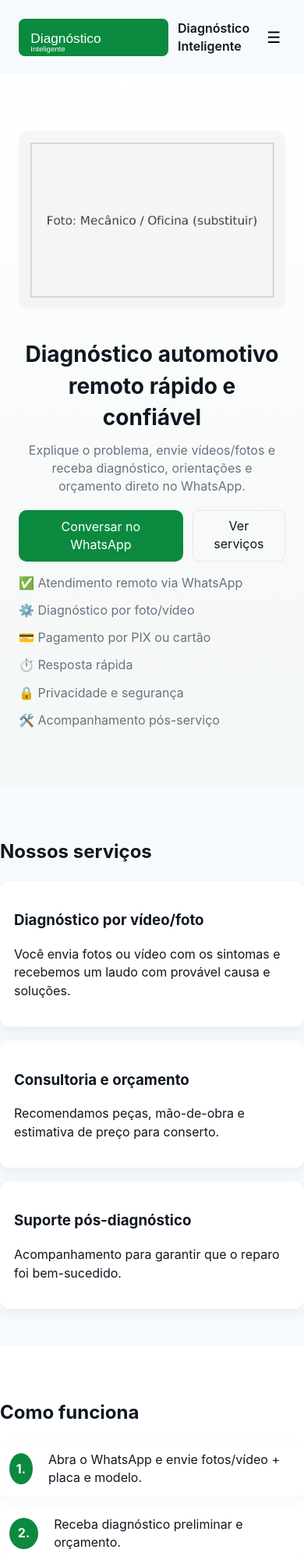
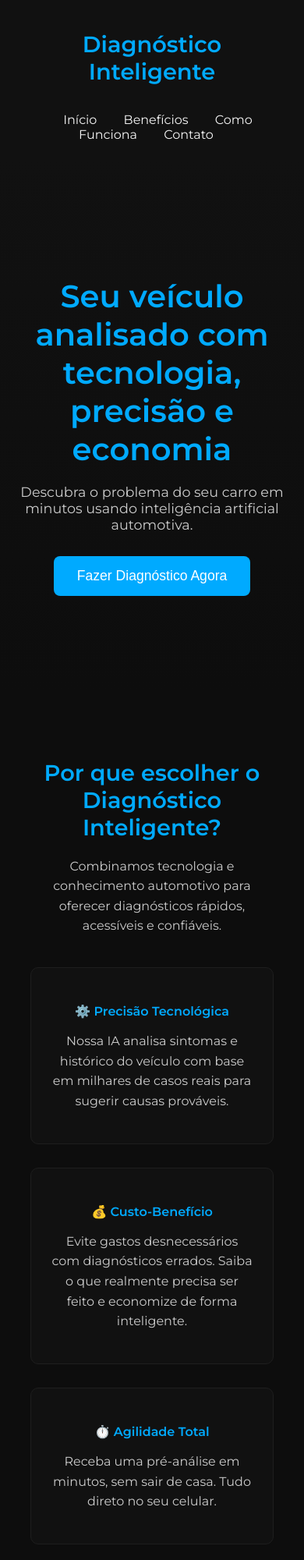
Before and after one commit to Mecanicoonline0/diagnosticointeligente., a plain HTML site: page index.html in a window 390 px wide. Shown: the top 2000 px of the page at 78% size. Drawn offline with Linux system fonts and the light colour scheme; files that its build step writes are made by us from their sources.

Commit message:
Add files via upload

```diff
--- a/index.html
+++ b/index.html
@@ -1,162 +1,157 @@
-<!doctype html>
+<!DOCTYPE html>
 <html lang="pt-BR">
 <head>
-  <meta charset="utf-8" />
-  <meta name="viewport" content="width=device-width,initial-scale=1" />
-  <title>Diagnóstico Inteligente — Mecânico Online</title>
-  <meta name="description" content="Consultoria e diagnóstico automotivo online. Envie sintomas, receba diagnóstico, orçamento e orientações por WhatsApp. Atendimento rápido e seguro." />
-  <link rel="stylesheet" href="css/style.css">
-  <script type="application/ld+json">
-  {
-    "@context":"https://schema.org",
-    "@type":"Service",
-    "name":"Diagnóstico Inteligente",
-    "description":"Serviço de diagnóstico automotivo remoto via WhatsApp.",
-    "provider": {"@type":"LocalBusiness","name":"Diagnóstico Inteligente"}
-  }
-  </script>
+  <meta charset="UTF-8">
+  <meta name="viewport" content="width=device-width, initial-scale=1.0">
+  <title>Diagnóstico Inteligente</title>
+  <link href="https://fonts.googleapis.com/css2?family=Montserrat:wght@400;600&display=swap" rel="stylesheet">
+  <style>
+    body {
+      background-color: #0d0d0d;
+      color: #f5f5f5;
+      font-family: 'Montserrat', sans-serif;
+      margin: 0;
+      padding: 0;
+    }
+    header {
+      display: flex;
+      justify-content: space-between;
+      align-items: center;
+      padding: 20px 50px;
+      background: #111;
+      flex-wrap: wrap;
+    }
+    header h1 {
+      color: #00aaff;
+      font-weight: 700;
+      font-size: 1.8em;
+    }
+    nav a {
+      margin: 0 15px;
+      color: #f5f5f5;
+      text-decoration: none;
+      transition: 0.3s;
+    }
+    nav a:hover { color: #00aaff; }
+    .hero {
+      text-align: center;
+      padding: 120px 20px;
+      background: linear-gradient(180deg, #111 0%, #0d0d0d 100%);
+    }
+    .hero h2 {
+      font-size: 2.5em;
+      margin-bottom: 20px;
+      color: #00aaff;
+    }
+    .hero p {
+      font-size: 1.1em;
+      color: #ccc;
+      margin-bottom: 30px;
+    }
+    .btn {
+      background: #00aaff;
+      color: #fff;
+      padding: 15px 30px;
+      border: none;
+      border-radius: 8px;
+      font-size: 1.1em;
+      cursor: pointer;
+      transition: 0.3s;
+    }
+    .btn:hover { background: #0088cc; }
+    section {
+      padding: 60px 10%;
+      text-align: center;
+      max-width: 1000px;
+      margin: auto;
+    }
+    section h3 {
+      color: #00aaff;
+      font-size: 1.8em;
+      margin-bottom: 20px;
+    }
+    section p {
+      color: #ccc;
+      line-height: 1.6em;
+    }
+    .benefits {
+      display: grid;
+      grid-template-columns: repeat(auto-fit, minmax(250px, 1fr));
+      gap: 30px;
+      margin-top: 40px;
+    }
+    .benefit {
+      background: #111;
+      padding: 25px;
+      border-radius: 10px;
+      border: 1px solid #1e1e1e;
+    }
+    .benefit h4 { color: #00aaff; margin-bottom: 10px; }
+    footer {
+      background: #111;
+      text-align: center;
+      padding: 40px 20px;
+      color: #aaa;
+      font-size: 0.95em;
+    }
+    footer a { color: #00aaff; text-decoration: none; }
+    @media (max-width: 768px) {
+      header { flex-direction: column; text-align: center; }
+      nav { margin-top: 15px; }
+    }
+  </style>
 </head>
 <body>
-<header class="site-header">
-  <div class="container header-row">
-    <a class="brand" href="#">
-      <img src="assets/logo.svg" alt="Diagnóstico Inteligente — logo" height="48">
-      <span>Diagnóstico Inteligente</span>
-    </a>
-    <nav class="nav" id="nav">
-      <a href="#servicos">Serviços</a>
-      <a href="#como-funciona">Como funciona</a>
-      <a href="#precos">Preços</a>
-      <a href="#contato" class="btn-outline">Contato</a>
+  <header>
+    <h1>Diagnóstico Inteligente</h1>
+    <nav>
+      <a href="#inicio">Início</a>
+      <a href="#beneficios">Benefícios</a>
+      <a href="#funciona">Como Funciona</a>
+      <a href="#contato">Contato</a>
     </nav>
-    <button id="menuBtn" class="menu-btn" aria-label="Abrir menu">☰</button>
+  </header>
+  <div class="hero" id="inicio">
+    <h2>Seu veículo analisado com tecnologia, precisão e economia</h2>
+    <p>Descubra o problema do seu carro em minutos usando inteligência artificial automotiva.</p>
+    <button class="btn">Fazer Diagnóstico Agora</button>
   </div>
-</header>
-
-<main>
-  <section class="hero">
-    <div class="container hero-grid">
-      <div class="hero-text">
-        <h1>Diagnóstico automotivo remoto rápido e confiável</h1>
-        <p>Explique o problema, envie vídeos/fotos e receba diagnóstico, orientações e orçamento direto no WhatsApp.</p>
-        <div class="hero-cta">
-          <!-- WhatsApp link with official number prefilled -->
-          <a class="btn-primary" id="whatsCta" href="https://wa.me/5571993533377?text=Ol%C3%A1%2C%20gostaria%20de%20um%20diagn%C3%B3stico%20para%20meu%20ve%C3%ADculo." target="_blank" rel="noopener noreferrer">
-            Conversar no WhatsApp
-          </a>
-          <a class="btn-outline" href="#servicos">Ver serviços</a>
-        </div>
-
-        <ul class="trust-list">
-          <li>✅ Atendimento remoto via WhatsApp</li>
-          <li>⚙️ Diagnóstico por foto/vídeo</li>
-          <li>💳 Pagamento por PIX ou cartão</li>
-          <li>⏱️ Resposta rápida</li>
-          <li>🔒 Privacidade e segurança</li>
-          <li>🛠️ Acompanhamento pós-serviço</li>
-        </ul>
+  <section id="beneficios">
+    <h3>Por que escolher o Diagnóstico Inteligente?</h3>
+    <p>Combinamos tecnologia e conhecimento automotivo para oferecer diagnósticos rápidos, acessíveis e confiáveis.</p>
+    <div class="benefits">
+      <div class="benefit">
+        <h4>⚙️ Precisão Tecnológica</h4>
+        <p>Nossa IA analisa sintomas e histórico do veículo com base em milhares de casos reais para sugerir causas prováveis.</p>
       </div>
-
-      <div class="hero-media">
-        <img src="assets/hero.jpg" alt="Diagnóstico automotivo online" />
+      <div class="benefit">
+        <h4>💰 Custo-Benefício</h4>
+        <p>Evite gastos desnecessários com diagnósticos errados. Saiba o que realmente precisa ser feito e economize de forma inteligente.</p>
+      </div>
+      <div class="benefit">
+        <h4>⏱️ Agilidade Total</h4>
+        <p>Receba uma pré-análise em minutos, sem sair de casa. Tudo direto no seu celular.</p>
+      </div>
+      <div class="benefit">
+        <h4>🌍 Flexibilidade</h4>
+        <p>Nosso sistema está disponível 24 horas por dia, 7 dias por semana — pronto para te atender quando e onde você precisar.</p>
       </div>
     </div>
   </section>
-
-  <section id="servicos" class="section container">
-    <h2>Nossos serviços</h2>
-    <div class="cards">
-      <article class="card">
-        <h3>Diagnóstico por vídeo/foto</h3>
-        <p>Você envia fotos ou vídeo com os sintomas e recebemos um laudo com provável causa e soluções.</p>
-      </article>
-      <article class="card">
-        <h3>Consultoria e orçamento</h3>
-        <p>Recomendamos peças, mão-de-obra e estimativa de preço para conserto.</p>
-      </article>
-      <article class="card">
-        <h3>Suporte pós-diagnóstico</h3>
-        <p>Acompanhamento para garantir que o reparo foi bem-sucedido.</p>
-      </article>
-    </div>
+  <section id="funciona">
+    <h3>Como Funciona</h3>
+    <p>1️⃣ Informe o modelo, ano e sintomas do veículo.<br>2️⃣ Nossa inteligência artificial processa seus dados.<br>3️⃣ Receba um relatório claro com possíveis causas e soluções.<br>4️⃣ Agende atendimento com oficinas parceiras de confiança.</p>
   </section>
-
-  <section id="como-funciona" class="section alt container">
-    <h2>Como funciona</h2>
-    <ol class="process">
-      <li><strong>1.</strong> Abra o WhatsApp e envie fotos/vídeo + placa e modelo.</li>
-      <li><strong>2.</strong> Receba diagnóstico preliminar e orçamento.</li>
-      <li><strong>3.</strong> Pague (PIX / cartão) e receba instruções passo a passo.</li>
-      <li><strong>4.</strong> Suporte pós-serviço, se necessário.</li>
-    </ol>
+  <section>
+    <h3>Transparência e Confiança</h3>
+    <p>Assim como em qualquer diagnóstico técnico, pode existir uma pequena margem de erro — mas fique tranquilo 😊.<br>Nosso sistema é constantemente atualizado e supervisionado por profissionais da área, garantindo o máximo de precisão e segurança nas informações que você recebe.</p>
   </section>
-
-  <section id="precos" class="section container">
-    <h2>Planos & Preços</h2>
-    <div class="cards">
-      <article class="card">
-        <h3>Diagnóstico Padrão</h3>
-        <p>Envio de fotos/vídeo + laudo básico — ideal para dúvidas simples.</p>
-        <p class="price">R$ 39,90</p>
-        <a class="btn-primary" href="https://wa.me/5571993533377?text=Quero%20o%20Diagn%C3%B3stico%20Padr%C3%A3o.%20Meu%20ve%C3%ADculo%20%3A%20" target="_blank" rel="noopener">Contratar</a>
-      </article>
-      <article class="card">
-        <h3>Diagnóstico Completo</h3>
-        <p>Laudo detalhado, orçamento de peças e acompanhamento por 7 dias.</p>
-        <p class="price">R$ 129,00</p>
-        <a class="btn-primary" href="https://wa.me/5571993533377?text=Quero%20o%20Diagn%C3%B3stico%20Completo.%20Meu%20ve%C3%ADculo%20%3A%20" target="_blank" rel="noopener">Contratar</a>
-      </article>
-    </div>
-  </section>
-
-  <section id="contato" class="section alt container contact-section">
-    <h2>Contato & Pagamento</h2>
-    <div class="contact-grid">
-      <div class="contact-card">
-        <h3>Fale direto no WhatsApp</h3>
-        <p>Use nosso canal oficial para diagnósticos e dúvidas.</p>
-        <p class="phone">📱 <strong>(71) 99353-3377</strong></p>
-        <a class="btn-primary" href="https://wa.me/5571993533377?text=Ol%C3%A1%2C%20gostaria%20de%20um%20atendimento%20para%20meu%20ve%C3%ADculo." target="_blank" rel="noopener">Abrir WhatsApp</a>
-      </div>
-
-      <div class="contact-card">
-        <h3>PIX</h3>
-        <p>Pagamento rápido e seguro via PIX.</p>
-        <p><em>Substitua abaixo pela chave PIX / QR real</em></p>
-        <img src="assets/qr_pix.png" alt="QR do PIX — substituir pela sua imagem" class="qr">
-        <p class="muted">Chave PIX: <strong>[insira sua chave PIX aqui]</strong></p>
-      </div>
-    </div>
-
-    <div class="faq">
-      <h4>Perguntas frequentes</h4>
-      <details>
-        <summary>O diagnóstico substitui oficina?</summary>
-        <p>Não — ele orienta e identifica prováveis falhas. Em muitos casos será necessário levar o veículo à oficina.</p>
-      </details>
-      <details>
-        <summary>Como envio vídeos grandes?</summary>
-        <p>Use o envio pelo WhatsApp ou um link (Drive/Dropbox) ao nos enviar a mensagem.</p>
-      </details>
-    </div>
-  </section>
-</main>
-
-<footer class="site-footer">
-  <div class="container footer-row">
-    <div>
-      <img src="assets/logo.svg" alt="" height="36">
-      <p>Diagnóstico Inteligente — Atendimento remoto</p>
-      <p class="muted">Email: <a href="mailto:diagnosticointeligente@gmail.com">diagnosticointeligente@gmail.com</a></p>
-    </div>
-    <nav class="footer-nav">
-      <a href="#servicos">Serviços</a>
-      <a href="#como-funciona">Como funciona</a>
-      <a href="#contato">Contato</a>
-    </nav>
-  </div>
-</footer>
-
-<script src="js/script.js"></script>
+  <footer id="contato">
+    <p><strong>Entre em contato:</strong></p>
+    <p>📧 <a href="mailto:diagnosticointeligente@gmail.com">diagnosticointeligente@gmail.com</a></p>
+    <p>📱 <a href="https://wa.me/5571993533377" target="_blank">WhatsApp: (71) 99353-3377</a></p>
+    <br>
+    <p>© 2025 Diagnóstico Inteligente - Todos os direitos reservados</p>
+  </footer>
 </body>
 </html>
```
